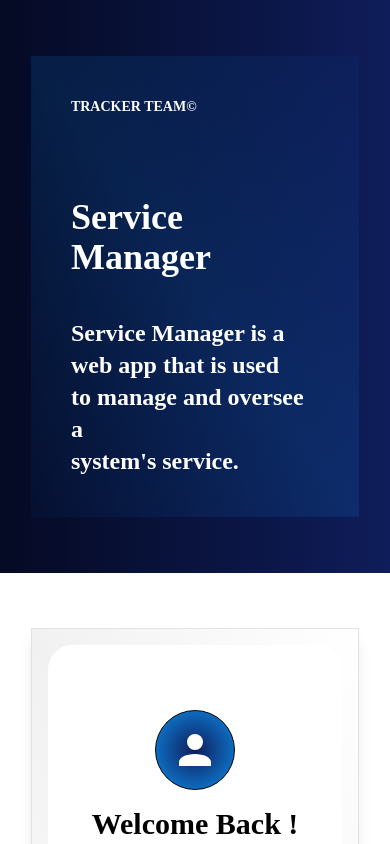
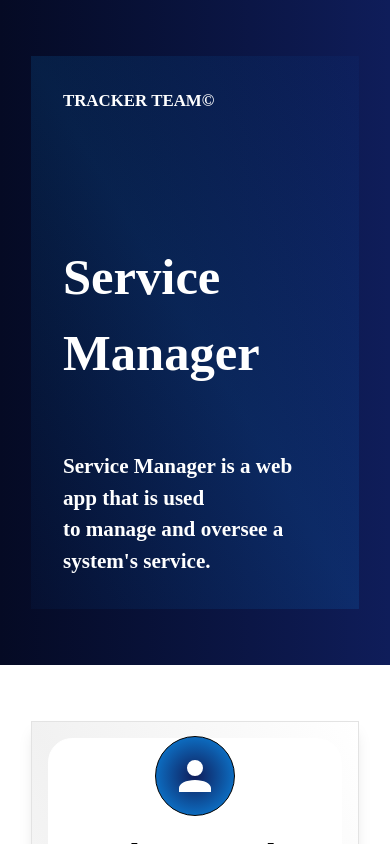
Before and after one commit to fymijoro/service_manager, a React (Vite) app in the folder service-manager/: page /login in a window 390 px wide. Built offline with nearby package versions, Linux system fonts and the light colour scheme; a web font is replaced by a local one.

Commit message:
Modification dans la page de connexion!

```diff
--- a/service-manager/src/pages/Login.jsx
+++ b/service-manager/src/pages/Login.jsx
@@ -88,33 +88,33 @@ function Login({ onLogin } = {}) {
                 </div>
             )}
 
-            <div className="mx-auto overflow-hidden flex flex-col md:flex-row w-full h-screen">
+            <div className="mx-auto  overflow-y-auto md:overflow-hidden  flex flex-col md:flex-row w-full h-screen">
                 {/* Section Gauche */}
                 <div className="w-full md:w-1/2 bg-gradient-to-r from-[#050A24] to-[#0F1D5A] flex justify-center items-center p-4">
-                     <div className="flex md:shrink-0 justify-center items-center p-6 my-10 md:my-0 md:mt-30 md:mb-30 md:ml-[max(0px,calc(50vw-680px))] bg-gradient-to-tr from-[#007DFA]/[4%] via-[#0C8CE9]/[15%] to-[#007DFA]/[4%] text-white w-11/12 sm:w-auto md:w-170 md:h-[min(720px,85vh)] max-w-full" >
-                        <div className="p-4 md:p-0">
-                            <h2 className="text-[14px] font-bold">TRACKER TEAM©</h2>
-                            <h1 className="mt-20 text-4xl font-bold">Service Manager</h1>
-                            <p className="mt-10 text-2xl font-bold ">Service Manager is a web app that is used <br />to manage and oversee a <br />system's service.</p>
+                     <div className="flex md:shrink-0 justify-center  p-6 my-10 md:my-0 md:mt-30 md:mb-30 md:ml-[max(0px,calc(50vw-680px))] bg-gradient-to-tr from-[#007DFA]/[4%] via-[#0C8CE9]/[15%] to-[#007DFA]/[4%] text-white w-11/12 sm:w-auto md:w-170 md:h-[min(780px,85vh)] max-w-full" >
+                        <div className="p-2 md:p-0">
+                            <h2 className="text-[2svh] md:mt-20 font-bold">TRACKER TEAM©</h2>
+                            <h1 className="mt-[15svh] text-[6svh] font-bold">Service Manager</h1>
+                            <p className="mt-[7svh] text-[2.5svh] font-bold ">Service Manager is a web app that is used <br />to manage and oversee a <br />system's service.</p>
                         </div>
                       </div>
                 </div>
 
                 {/* Section Droite */}
                  <div className="md:w-1/2 bg-white w-full h-full flex justify-center items-center p-4">
-                    <div className="flex text-black justify-center items-center p-4 my-10 md:my-0 md:mt-30 md:mb-30 md:mr-[max(0px,calc(50vw-680px))] bg-gradient-to-tr from-[#FFFFFF]/[4%] via-[#A3A3A3]/[15%] to-[#FFFFFF]/[4%] md:shrink-0 w-11/12 sm:w-auto md:w-170 md:h-[min(720px,85vh)] border border-[#E3E3E3] shadow-lg max-w-full">
-                        <div className="p-6 md:pb-10 md:pr-20 md:pl-20 justify-center bg-white md:ml-25 md:mr-25 md:mb-10 md:mt-10 w-full md:w-[500px] md:h-[min(680px,78vh)] border border-white rounded-3xl flex flex-col items-center max-w-full">
+                    <div className="flex text-black justify-center items-center p-4 my-10 md:my-0 md:mt-30 md:mb-30 md:mr-[max(0px,calc(50vw-680px))] bg-gradient-to-tr from-[#FFFFFF]/[4%] via-[#A3A3A3]/[15%] to-[#FFFFFF]/[4%] md:shrink-0 w-11/12 sm:w-auto md:w-170 md:h-[min(780px,85vh)] border border-[#E3E3E3] shadow-lg max-w-full">
+                        <div className="p-6 md:pb-10 md:pr-20 md:pl-20 justify-center bg-white md:ml-25 md:mr-25 md:mb-10 md:mt-10 w-full md:w-[50svh] h-[70svh]  border border-white rounded-3xl flex flex-col items-center max-w-full">
 
-                            <div className="flex shrink-0 justify-center items-center w-20 h-20 mt-10 mx-auto border bg-[radial-gradient(circle,_#0F1D5A_0%,_#0C8CE9_100%)] rounded-full">
+                            <div className="flex shrink-0 justify-center items-center w-20 h-20 mt-[2svh] mx-auto border bg-[radial-gradient(circle,_#0F1D5A_0%,_#0C8CE9_100%)] rounded-full">
                                 <svg xmlns="http://www.w3.org/2000/svg" width="3em" height="3em" viewBox="0 0 24 24">
                                     <path fill="white" d="M12 4a4 4 0 0 1 4 4a4 4 0 0 1-4 4a4 4 0 0 1-4-4a4 4 0 0 1 4-4m0 10c4.42 0 8 1.79 8 4v2H4v-2c0-2.21 3.58-4 8-4"></path>
                                 </svg>
                             </div>
 
                             <form onSubmit={handleSubmit} className="w-full flex flex-col items-center">
-                             <div id="LoginPory" className="mt-2 mb-2 text-center w-full flex flex-col items-center">
-                                <p className="text-3xl font-bold mt-2">Welcome Back !</p>
-                                <p className="text-lg font-bold mb-7">Sign into your account</p>
+                             <div className="mt-2 mb-2 text-center w-full flex flex-col items-center">
+                                <p className="text-[3.7svh] font-bold mt-[1svh]">Welcome Back !</p>
+                                <p className="text-[2.2svh] font-bold mb-[2svh]">Sign into your account</p>
 
                                 <FormControl sx={{ width: {xs: '100%', sm: '30ch'}, maxWidth: '100%', mb: 3 }} variant="outlined">
                                     <InputLabel htmlFor={`${outlinedUsernameId}-input`}>Username</InputLabel>
@@ -223,13 +223,13 @@ function Login({ onLogin } = {}) {
                                     Login
                                 </Button>
 
-                                <p className="text-2sm font-bold mb-4">Continue with</p>
+                                <p className="text-[2svh] font-bold mb-[2svh]">Continue with</p>
                                 <div className="flex flex-wrap justify-center mb-4" style={{ display: 'flex', gap: '18px' }}>
-                                    <Button variant="outlined" disabled={loading} className="h-12 w-full sm:w-auto md:h-12 md:w-30" color='black' sx={{ fontSize: '18px', borderRadius: '30px', border: "#ece7e7", backgroundColor: '#ece7e7', textTransform: 'none', fontWeight: 'bold' }} startIcon={<GoogleIcon height="1em" />} >Google</Button>
-                                    <Button variant="outlined" disabled={loading} className="w-full sm:w-auto md:w-30 md:h-12" color='black' sx={{ fontSize: '18px', borderRadius: '30px', border: '#ece7e7', backgroundColor: '#ece7e7', textTransform: 'none', fontWeight: 'bold' }} startIcon={<GithubDarkIcon height="1em" />}>Github</Button>
+                                    <Button variant="outlined" disabled={loading} className="h-12 w-full sm:w-auto md:h-12 md:w-30" color='black' sx={{ fontSize: '2svh', borderRadius: '30px', border: "#ece7e7", backgroundColor: '#ece7e7', textTransform: 'none', fontWeight: 'bold' }} startIcon={<GoogleIcon height="1em" />} >Google</Button>
+                                    <Button variant="outlined" disabled={loading} className="w-full sm:w-auto md:w-30 md:h-12" color='black' sx={{ fontSize: '2svh', borderRadius: '30px', border: '#ece7e7', backgroundColor: '#ece7e7', textTransform: 'none', fontWeight: 'bold' }} startIcon={<GithubDarkIcon height="1em" />}>Github</Button>
                                 </div>
 
-                                <p className="text-2sm font-bold mt-2">Forgot <a href="https://www.google.com" className='text-blue-600 underline hover:text-blue-800'>password?</a></p>
+                                <p className="text-[2svh] font-bold mt-[1svh]">Forgot <a href="https://www.google.com" className='text-blue-600 underline hover:text-blue-800'>password?</a></p>
 
                              </div>
                             </form>
```
